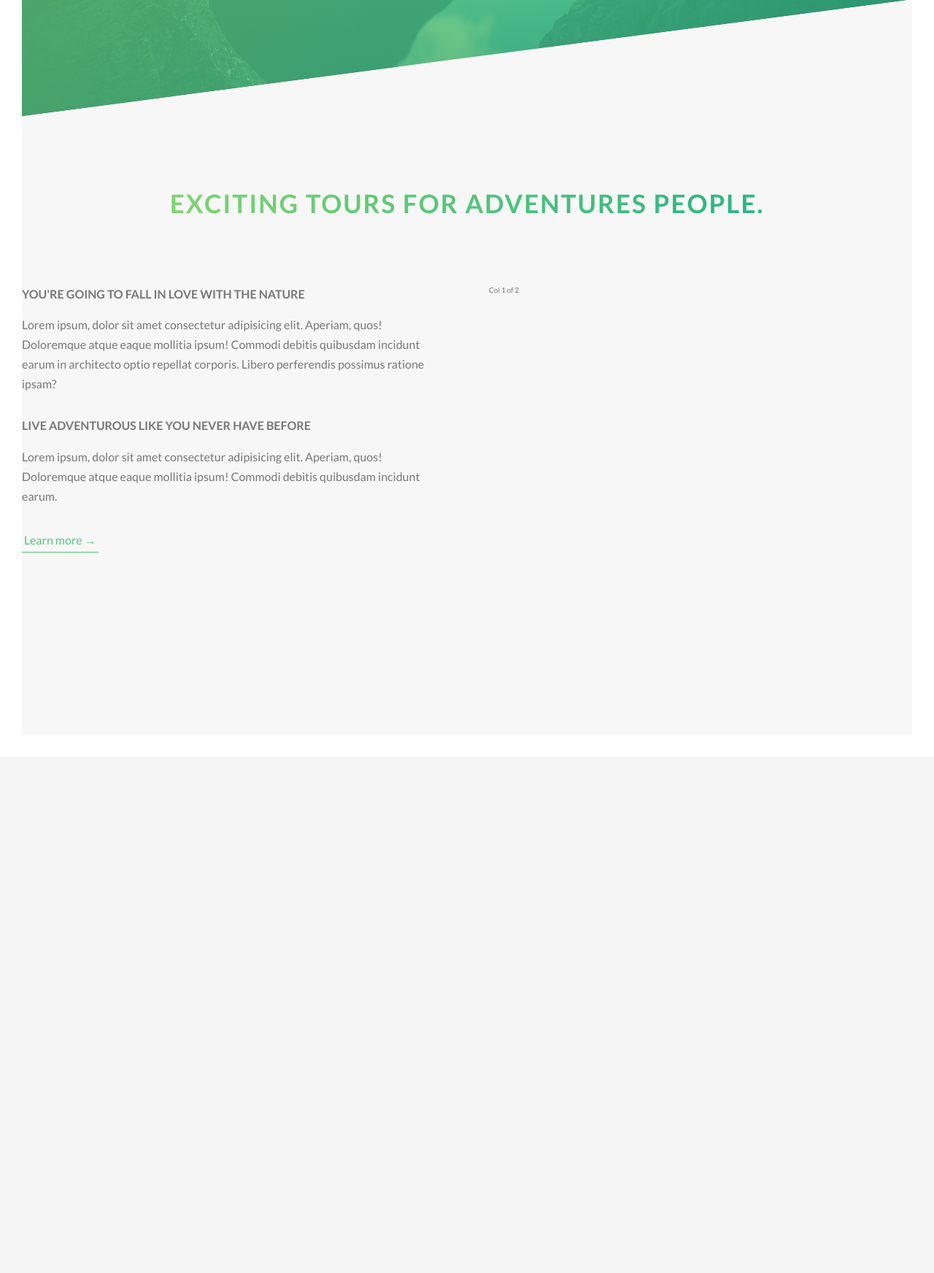
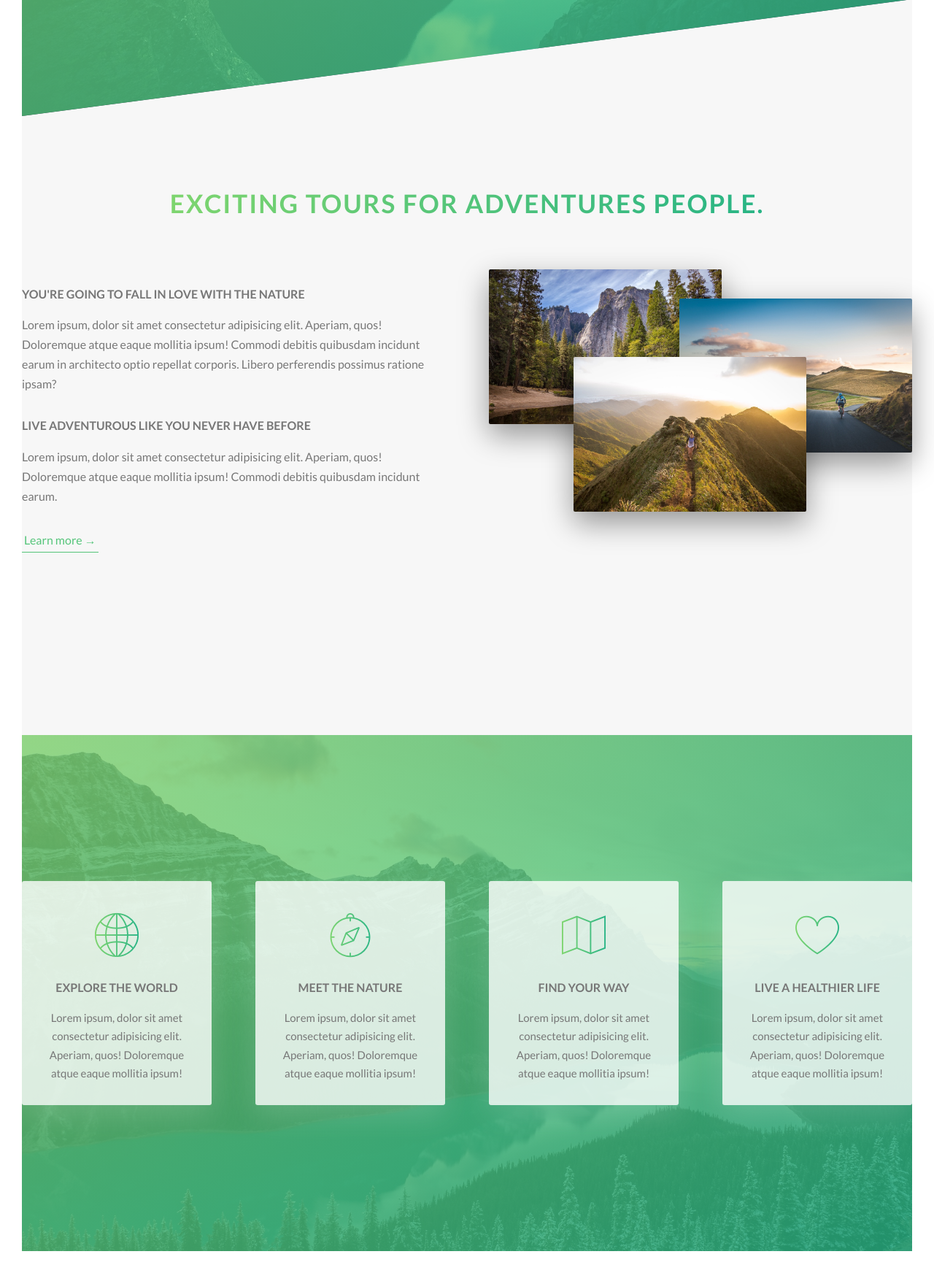
Before and after one commit to BhargavaCreates/Natours-SCSS, a PHP site: page / in a window 1280 px wide. Shown: the part 631-2375 px from the top of the page at 73% size. Before the commit the page ends 1388 px from the top, so only its background shows below. Run offline with PHP 8.4, Linux system fonts and the light colour scheme; some libraries are stand-ins or nearby versions.

Commit message:
Feature Section

```diff
--- /dev/null
+++ b/css/icon-styles.css
@@ -0,0 +1,445 @@
+@charset "UTF-8";
+
+@font-face {
+  font-family: "linea-basic-10";
+  src:url("fonts/linea-basic-10.eot");
+  src:url("fonts/linea-basic-10.eot?#iefix") format("embedded-opentype"),
+    url("fonts/linea-basic-10.woff") format("woff"),
+    url("fonts/linea-basic-10.ttf") format("truetype"),
+    url("fonts/linea-basic-10.svg#linea-basic-10") format("svg");
+  font-weight: normal;
+  font-style: normal;
+
+}
+
+[data-icon]:before {
+  font-family: "linea-basic-10" !important;
+  content: attr(data-icon);
+  font-style: normal !important;
+  font-weight: normal !important;
+  font-variant: normal !important;
+  text-transform: none !important;
+  speak: none;
+  line-height: 1;
+  -webkit-font-smoothing: antialiased;
+  -moz-osx-font-smoothing: grayscale;
+}
+
+[class^="icon-"]:before,
+[class*=" icon-"]:before {
+  font-family: "linea-basic-10" !important;
+  font-style: normal !important;
+  font-weight: normal !important;
+  font-variant: normal !important;
+  text-transform: none !important;
+  speak: none;
+  line-height: 1;
+  -webkit-font-smoothing: antialiased;
+  -moz-osx-font-smoothing: grayscale;
+}
+
+.icon-basic-accelerator:before {
+  content: "a";
+}
+.icon-basic-alarm:before {
+  content: "b";
+}
+.icon-basic-anchor:before {
+  content: "c";
+}
+.icon-basic-anticlockwise:before {
+  content: "d";
+}
+.icon-basic-archive:before {
+  content: "e";
+}
+.icon-basic-archive-full:before {
+  content: "f";
+}
+.icon-basic-ban:before {
+  content: "g";
+}
+.icon-basic-battery-charge:before {
+  content: "h";
+}
+.icon-basic-battery-empty:before {
+  content: "i";
+}
+.icon-basic-battery-full:before {
+  content: "j";
+}
+.icon-basic-battery-half:before {
+  content: "k";
+}
+.icon-basic-bolt:before {
+  content: "l";
+}
+.icon-basic-book:before {
+  content: "m";
+}
+.icon-basic-book-pen:before {
+  content: "n";
+}
+.icon-basic-book-pencil:before {
+  content: "o";
+}
+.icon-basic-bookmark:before {
+  content: "p";
+}
+.icon-basic-calculator:before {
+  content: "q";
+}
+.icon-basic-calendar:before {
+  content: "r";
+}
+.icon-basic-cards-diamonds:before {
+  content: "s";
+}
+.icon-basic-cards-hearts:before {
+  content: "t";
+}
+.icon-basic-case:before {
+  content: "u";
+}
+.icon-basic-chronometer:before {
+  content: "v";
+}
+.icon-basic-clessidre:before {
+  content: "w";
+}
+.icon-basic-clock:before {
+  content: "x";
+}
+.icon-basic-clockwise:before {
+  content: "y";
+}
+.icon-basic-cloud:before {
+  content: "z";
+}
+.icon-basic-clubs:before {
+  content: "A";
+}
+.icon-basic-compass:before {
+  content: "B";
+}
+.icon-basic-cup:before {
+  content: "C";
+}
+.icon-basic-diamonds:before {
+  content: "D";
+}
+.icon-basic-display:before {
+  content: "E";
+}
+.icon-basic-download:before {
+  content: "F";
+}
+.icon-basic-exclamation:before {
+  content: "G";
+}
+.icon-basic-eye:before {
+  content: "H";
+}
+.icon-basic-eye-closed:before {
+  content: "I";
+}
+.icon-basic-female:before {
+  content: "J";
+}
+.icon-basic-flag1:before {
+  content: "K";
+}
+.icon-basic-flag2:before {
+  content: "L";
+}
+.icon-basic-floppydisk:before {
+  content: "M";
+}
+.icon-basic-folder:before {
+  content: "N";
+}
+.icon-basic-folder-multiple:before {
+  content: "O";
+}
+.icon-basic-gear:before {
+  content: "P";
+}
+.icon-basic-geolocalize-01:before {
+  content: "Q";
+}
+.icon-basic-geolocalize-05:before {
+  content: "R";
+}
+.icon-basic-globe:before {
+  content: "S";
+}
+.icon-basic-gunsight:before {
+  content: "T";
+}
+.icon-basic-hammer:before {
+  content: "U";
+}
+.icon-basic-headset:before {
+  content: "V";
+}
+.icon-basic-heart:before {
+  content: "W";
+}
+.icon-basic-heart-broken:before {
+  content: "X";
+}
+.icon-basic-helm:before {
+  content: "Y";
+}
+.icon-basic-home:before {
+  content: "Z";
+}
+.icon-basic-info:before {
+  content: "0";
+}
+.icon-basic-ipod:before {
+  content: "1";
+}
+.icon-basic-joypad:before {
+  content: "2";
+}
+.icon-basic-key:before {
+  content: "3";
+}
+.icon-basic-keyboard:before {
+  content: "4";
+}
+.icon-basic-laptop:before {
+  content: "5";
+}
+.icon-basic-life-buoy:before {
+  content: "6";
+}
+.icon-basic-lightbulb:before {
+  content: "7";
+}
+.icon-basic-link:before {
+  content: "8";
+}
+.icon-basic-lock:before {
+  content: "9";
+}
+.icon-basic-lock-open:before {
+  content: "!";
+}
+.icon-basic-magic-mouse:before {
+  content: "\"";
+}
+.icon-basic-magnifier:before {
+  content: "#";
+}
+.icon-basic-magnifier-minus:before {
+  content: "$";
+}
+.icon-basic-magnifier-plus:before {
+  content: "%";
+}
+.icon-basic-mail:before {
+  content: "&";
+}
+.icon-basic-mail-multiple:before {
+  content: "'";
+}
+.icon-basic-mail-open:before {
+  content: "(";
+}
+.icon-basic-mail-open-text:before {
+  content: ")";
+}
+.icon-basic-male:before {
+  content: "*";
+}
+.icon-basic-map:before {
+  content: "+";
+}
+.icon-basic-message:before {
+  content: ",";
+}
+.icon-basic-message-multiple:before {
+  content: "-";
+}
+.icon-basic-message-txt:before {
+  content: ".";
+}
+.icon-basic-mixer2:before {
+  content: "/";
+}
+.icon-basic-mouse:before {
+  content: ":";
+}
+.icon-basic-notebook:before {
+  content: ";";
+}
+.icon-basic-notebook-pen:before {
+  content: "<";
+}
+.icon-basic-notebook-pencil:before {
+  content: "=";
+}
+.icon-basic-paperplane:before {
+  content: ">";
+}
+.icon-basic-pencil-ruler:before {
+  content: "?";
+}
+.icon-basic-pencil-ruler-pen:before {
+  content: "@";
+}
+.icon-basic-photo:before {
+  content: "[";
+}
+.icon-basic-picture:before {
+  content: "]";
+}
+.icon-basic-picture-multiple:before {
+  content: "^";
+}
+.icon-basic-pin1:before {
+  content: "_";
+}
+.icon-basic-pin2:before {
+  content: "`";
+}
+.icon-basic-postcard:before {
+  content: "{";
+}
+.icon-basic-postcard-multiple:before {
+  content: "|";
+}
+.icon-basic-printer:before {
+  content: "}";
+}
+.icon-basic-question:before {
+  content: "~";
+}
+.icon-basic-rss:before {
+  content: "\\";
+}
+.icon-basic-server:before {
+  content: "\e000";
+}
+.icon-basic-server2:before {
+  content: "\e001";
+}
+.icon-basic-server-cloud:before {
+  content: "\e002";
+}
+.icon-basic-server-download:before {
+  content: "\e003";
+}
+.icon-basic-server-upload:before {
+  content: "\e004";
+}
+.icon-basic-settings:before {
+  content: "\e005";
+}
+.icon-basic-share:before {
+  content: "\e006";
+}
+.icon-basic-sheet:before {
+  content: "\e007";
+}
+.icon-basic-sheet-multiple:before {
+  content: "\e008";
+}
+.icon-basic-sheet-pen:before {
+  content: "\e009";
+}
+.icon-basic-sheet-pencil:before {
+  content: "\e00a";
+}
+.icon-basic-sheet-txt:before {
+  content: "\e00b";
+}
+.icon-basic-signs:before {
+  content: "\e00c";
+}
+.icon-basic-smartphone:before {
+  content: "\e00d";
+}
+.icon-basic-spades:before {
+  content: "\e00e";
+}
+.icon-basic-spread:before {
+  content: "\e00f";
+}
+.icon-basic-spread-bookmark:before {
+  content: "\e010";
+}
+.icon-basic-spread-text:before {
+  content: "\e011";
+}
+.icon-basic-spread-text-bookmark:before {
+  content: "\e012";
+}
+.icon-basic-star:before {
+  content: "\e013";
+}
+.icon-basic-tablet:before {
+  content: "\e014";
+}
+.icon-basic-target:before {
+  content: "\e015";
+}
+.icon-basic-todo:before {
+  content: "\e016";
+}
+.icon-basic-todo-pen:before {
+  content: "\e017";
+}
+.icon-basic-todo-pencil:before {
+  content: "\e018";
+}
+.icon-basic-todo-txt:before {
+  content: "\e019";
+}
+.icon-basic-todolist-pen:before {
+  content: "\e01a";
+}
+.icon-basic-todolist-pencil:before {
+  content: "\e01b";
+}
+.icon-basic-trashcan:before {
+  content: "\e01c";
+}
+.icon-basic-trashcan-full:before {
+  content: "\e01d";
+}
+.icon-basic-trashcan-refresh:before {
+  content: "\e01e";
+}
+.icon-basic-trashcan-remove:before {
+  content: "\e01f";
+}
+.icon-basic-upload:before {
+  content: "\e020";
+}
+.icon-basic-usb:before {
+  content: "\e021";
+}
+.icon-basic-video:before {
+  content: "\e022";
+}
+.icon-basic-watch:before {
+  content: "\e023";
+}
+.icon-basic-webpage:before {
+  content: "\e024";
+}
+.icon-basic-webpage-img-txt:before {
+  content: "\e025";
+}
+.icon-basic-webpage-multiple:before {
+  content: "\e026";
+}
+.icon-basic-webpage-txt:before {
+  content: "\e027";
+}
+.icon-basic-world:before {
+  content: "\e028";
+}
--- a/css/style.css
+++ b/css/style.css
@@ -152,6 +152,52 @@ body {
   box-shadow: 0 0.5rem 1rem rgba(0, 0, 0, 0.15);
   transform: translateY(0); }
 
+.composition {
+  position: relative; }
+  .composition__photo {
+    width: 55%;
+    box-shadow: 0 1.5rem 4rem rgba(0, 0, 0, 0.4);
+    border-radius: 2px;
+    position: absolute;
+    z-index: 10;
+    transition: all 0.2s;
+    outline-offset: 2rem; }
+    .composition__photo--p1 {
+      left: 0;
+      top: -2rem; }
+    .composition__photo--p2 {
+      right: 0;
+      top: 2rem; }
+    .composition__photo--p3 {
+      left: 20%;
+      top: 10rem; }
+    .composition__photo:hover {
+      outline: 1.5rem solid #55c57a;
+      transform: scale(1.05);
+      box-shadow: 0 0.5em 4rem rgba(0, 0, 0, 0.5);
+      z-index: 20;
+      transform: translateY(-0.5rem); }
+  .composition:hover .composition__photo:not(:hover) {
+    transform: scale(0.9); }
+
+.feature-box {
+  background-color: rgba(255, 255, 255, 0.8);
+  font-size: 1.5rem;
+  padding: 3rem;
+  text-align: center;
+  border-radius: 3px;
+  box-shadow: 0 1.5rem 4rem rgba(255, 255, 255, 0.15);
+  transition: transform 0.3s; }
+  .feature-box__icon {
+    font-size: 6rem;
+    background-image: linear-gradient(to right, #7ed56f, #28b485);
+    display: inline-block;
+    background-clip: text;
+    -webkit-background-clip: text;
+    color: transparent; }
+  .feature-box:hover {
+    transform: translateY(-1.5rem) scale(1.03); }
+
 .header {
   height: 95vh;
   background: linear-gradient(to right bottom, rgba(126, 213, 111, 0.8), rgba(40, 180, 133, 0.8)), url("../img/hero.jpg");
@@ -202,3 +248,8 @@ body {
   background-color: #f7f7f7;
   padding: 25rem 0;
   margin-top: -20vh; }
+
+.section-features {
+  padding: 20rem 0;
+  background: linear-gradient(to right bottom, rgba(126, 213, 111, 0.8), rgba(40, 180, 133, 0.8)), url("../img/nat-4.jpg");
+  background-size: cover; }
--- a/index.html
+++ b/index.html
@@ -8,7 +8,8 @@
       href="https://fonts.googleapis.com/css?family=Lato:100,300,400,700,900"
       rel="stylesheet"
     />
-
+    <!-- import linea icon styles -->
+    <link rel="stylesheet" href="css/icon-styles.css" />
     <link rel="stylesheet" href="css/icon-font.css" />
     <link rel="stylesheet" href="css/style.css" />
     <link rel="shortcut icon" type="image/png" href="img/favicon.png" />
@@ -16,6 +17,7 @@
     <title>Natours | Exciting tours for adventurous people</title>
   </head>
   <body>
+    <!-- HEADER  -->
     <header class="header">
       <div class="header__logo-box">
         <img src="img/logo-white.png" alt="Logo" class="header__logo" />
@@ -31,6 +33,7 @@
     </header>
 
     <main>
+      <!-- ABOUT SECTION-->
       <section class="section-about">
         <div class="u-center-text u-margin-bottom-big">
           <h2 class="heading-secondary">
@@ -60,7 +63,79 @@
 
             <a href="#" class="btn-text">Learn more &rarr;</a>
           </div>
-          <div class="col-1-of-2">Col 1 of 2</div>
+          <div class="col-1-of-2">
+            <div class="composition">
+              <img
+                src="img/nat-1-large.jpg"
+                alt=""
+                class="composition__photo composition__photo--p1"
+              />
+              <img
+                src="img/nat-2-large.jpg"
+                alt=""
+                class="composition__photo composition__photo--p2"
+              />
+              <img
+                src="img/nat-3-large.jpg"
+                alt=""
+                class="composition__photo composition__photo--p3"
+              />
+            </div>
+          </div>
+        </div>
+      </section>
+
+      <!-- FEATURES SECTION  -->
+      <section class="section-features">
+        <div class="row">
+          <div class="col-1-of-4">
+            <div class="feature-box">
+              <i class="feature-box__icon icon-basic-world"> </i>
+              <h3 class="heading-tertiary u-margin-bottom-small">
+                Explore the world
+              </h3>
+              <p class="feature-box__text">
+                Lorem ipsum, dolor sit amet consectetur adipisicing elit.
+                Aperiam, quos! Doloremque atque eaque mollitia ipsum!
+              </p>
+            </div>
+          </div>
+          <div class="col-1-of-4">
+            <div class="feature-box">
+              <i class="feature-box__icon icon-basic-compass"> </i>
+              <h3 class="heading-tertiary u-margin-bottom-small">
+                Meet the nature
+              </h3>
+              <p class="feature-box__text">
+                Lorem ipsum, dolor sit amet consectetur adipisicing elit.
+                Aperiam, quos! Doloremque atque eaque mollitia ipsum!
+              </p>
+            </div>
+          </div>
+          <div class="col-1-of-4">
+            <div class="feature-box">
+              <i class="feature-box__icon icon-basic-map"> </i>
+              <h3 class="heading-tertiary u-margin-bottom-small">
+                Find your way
+              </h3>
+              <p class="feature-box__text">
+                Lorem ipsum, dolor sit amet consectetur adipisicing elit.
+                Aperiam, quos! Doloremque atque eaque mollitia ipsum!
+              </p>
+            </div>
+          </div>
+          <div class="col-1-of-4">
+            <div class="feature-box">
+              <i class="feature-box__icon icon-basic-heart"> </i>
+              <h3 class="heading-tertiary u-margin-bottom-small">
+                Live a healthier life
+              </h3>
+              <p class="feature-box__text">
+                Lorem ipsum, dolor sit amet consectetur adipisicing elit.
+                Aperiam, quos! Doloremque atque eaque mollitia ipsum!
+              </p>
+            </div>
+          </div>
         </div>
       </section>
     </main>
--- /dev/null
+++ b/sass/components/_composition.scss
@@ -0,0 +1,41 @@
+.composition {
+  position: relative;
+  &__photo {
+    width: 55%;
+    box-shadow: 0 1.5rem 4rem rgba($color-black, 0.4);
+    border-radius: 2px;
+    position: absolute;
+    z-index: 10;
+    transition: all 0.2s;
+    outline-offset: 2rem;
+
+    // positon images seperately
+    &--p1 {
+      left: 0;
+      top: -2rem;
+    }
+
+    &--p2 {
+      right: 0;
+      top: 2rem;
+    }
+
+    &--p3 {
+      left: 20%;
+      top: 10rem;
+    }
+
+    &:hover {
+      outline: 1.5rem solid $color-primary;
+      transform: scale(1.05);
+      box-shadow: 0 0.5em 4rem rgba($color-black, 0.5);
+      z-index: 20;
+      transform: translateY(-0.5rem);
+    }
+  }
+
+  &:hover &__photo:not(:hover) {
+    // select not hovered image in composition and scale down
+    transform: scale(0.9);
+  }
+}
--- /dev/null
+++ b/sass/components/_feature-box.scss
@@ -0,0 +1,26 @@
+.feature-box {
+  background-color: rgba($color-white, 0.8);
+  font-size: 1.5rem;
+  padding: 3rem;
+  text-align: center;
+  border-radius: 3px;
+  box-shadow: 0 1.5rem 4rem rgba($color-white, 0.15);
+  transition: transform 0.3s;
+
+  &__icon {
+    font-size: 6rem;
+    background-image: linear-gradient(
+      to right,
+      $color-primary-light,
+      $color-primary-dark
+    );
+    display: inline-block;
+    background-clip: text;
+    -webkit-background-clip: text;
+    color: transparent;
+  }
+
+  &:hover {
+    transform: translateY(-1.5rem) scale(1.03);
+  }
+}
--- a/sass/main.scss
+++ b/sass/main.scss
@@ -8,7 +8,10 @@
 @import "base/utilities";
 
 @import "components/button";
+@import "components/composition";
+@import "components/feature-box";
 
 @import "layout/header";
 @import "layout/grid";
+
 @import "pages/home";
--- a/sass/pages/_home.scss
+++ b/sass/pages/_home.scss
@@ -3,3 +3,14 @@
   padding: 25rem 0;
   margin-top: -20vh;
 }
+
+.section-features {
+  padding: 20rem 0;
+  background: linear-gradient(
+      to right bottom,
+      rgba($color-primary-light, 0.8),
+      rgba($color-primary-dark, 0.8)
+    ),
+    url("../img/nat-4.jpg");
+  background-size: cover;
+}
```
Also changed, not shown: css/fonts/linea-basic-10.ttf (added), css/fonts/linea-basic-10.woff (added), 2 other files.
